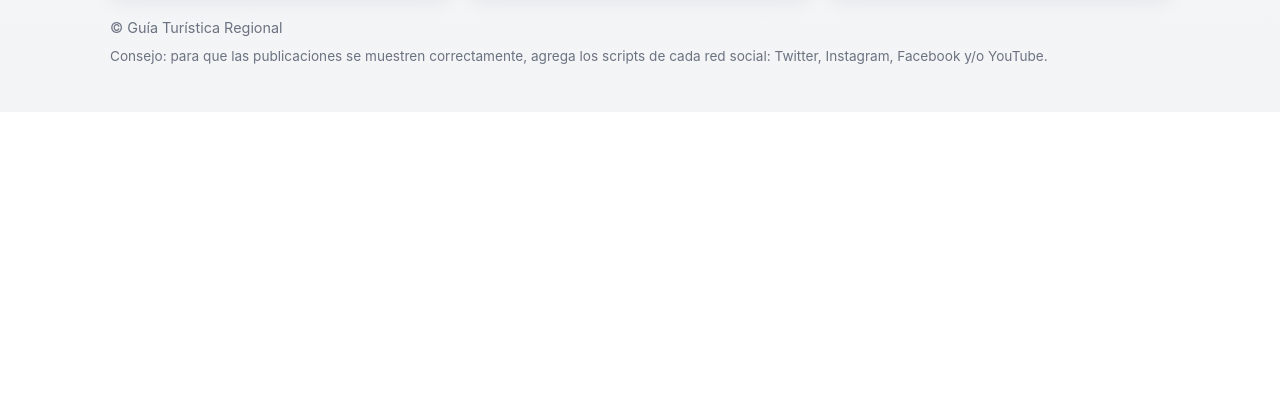
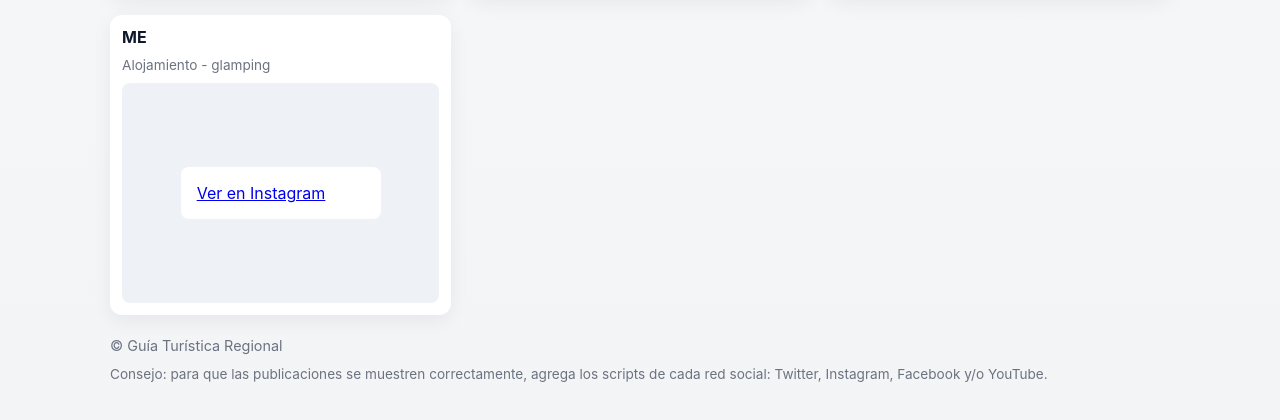
Before and after one commit to enpaipa/.com, a plain HTML site: page index.html in a window 1280 px wide. Shown: the part 858-1278 px from the top of the page. Before the commit the page ends 970 px from the top, so only its background shows below. Drawn offline with Linux system fonts and the light colour scheme; a script that the page names is missing.

Commit message:
Update index.html
MAS 1 ARTICULO

```diff
--- a/index.html
+++ b/index.html
@@ -160,6 +160,18 @@ Instructions:
           </div>
         </article>
 
+        <!-- Card 7:  -->
+        <article class="card" data-category="alojamiento">
+          <h3>ME</h3>
+          <div class="meta">Alojamiento - glamping</div>
+          <div class="embed">
+            <!-- Instagram embed: replace URL with actual post embed code from Instagram -->
+            <blockquote class="instagram-media" data-instgrm-permalink="https://www.instagram.com/caminante_del_cielo_galactico?igsh=ejZpNTFkNGtoZzMy" data-instgrm-version="14" style="background:white;padding:16px;border-radius:8px;max-width:540px;min-width:200px">
+              <a href="https://www.instagram.com/caminante_del_cielo_galactico?igsh=ejZpNTFkNGtoZzMy">Ver en Instagram</a>
+            </blockquote>
+          </div>
+        </article>
+
       </section>
     </main>
 
```
